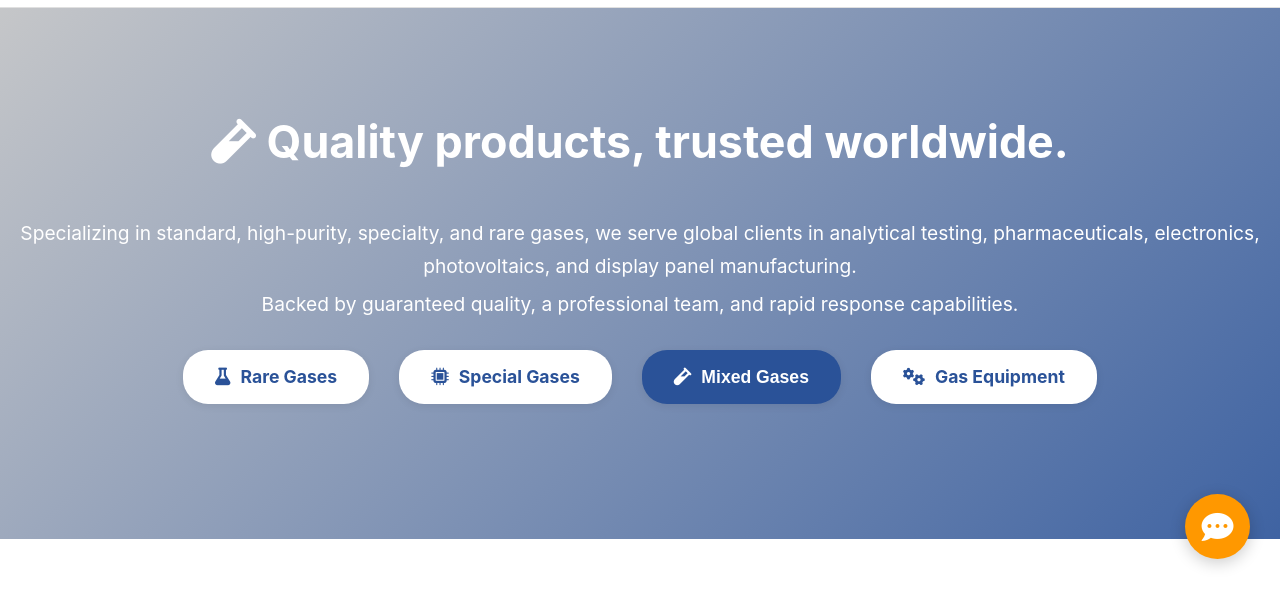
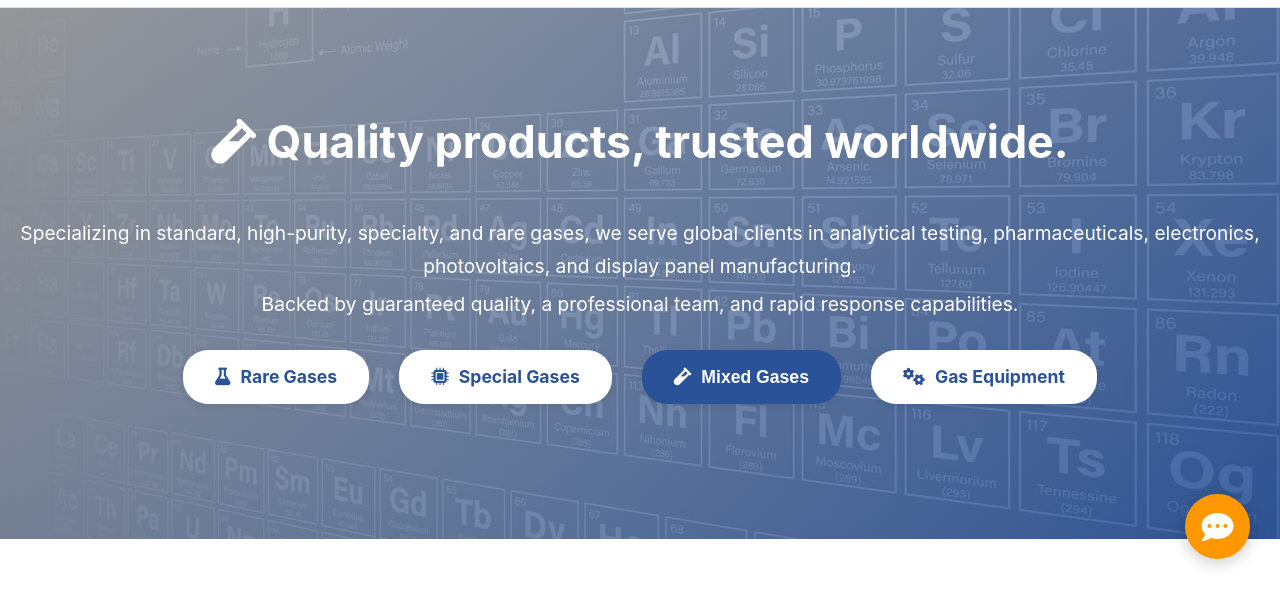
Before and after one commit to Airoceangases/Main-AirOcean-Gases, a plain HTML site: page product-special-gases.html in a window 1280 px wide. Shown: the part 141-750 px from the top of the page. Drawn offline with Linux system fonts and the light colour scheme.

Commit message:
Update product-special-gases.html
Deleted Prefix "images/"

```diff
--- a/product-special-gases.html
+++ b/product-special-gases.html
@@ -16,7 +16,7 @@
         .product-header {
             text-align: center;
             padding: 120px 0 80px 0; /* 上下内边距，扩大占有度 */
-            background: linear-gradient(135deg, rgba(189, 189, 189, 0.8) 0%, rgba(42, 82, 152, 0.9) 100%), url('images/gas-background.jpg'); /* 渐变背景 + 背景图片 */
+            background: linear-gradient(135deg, rgba(189, 189, 189, 0.8) 0%, rgba(42, 82, 152, 0.9) 100%), url('gas-background.jpg'); /* 渐变背景 + 背景图片 */
             background-size: cover; /* 背景图片覆盖整个区域 */
             background-position: center; /* 背景图片居中 */
             background-attachment: fixed; /* 固定背景，产生视差效果 */
```
